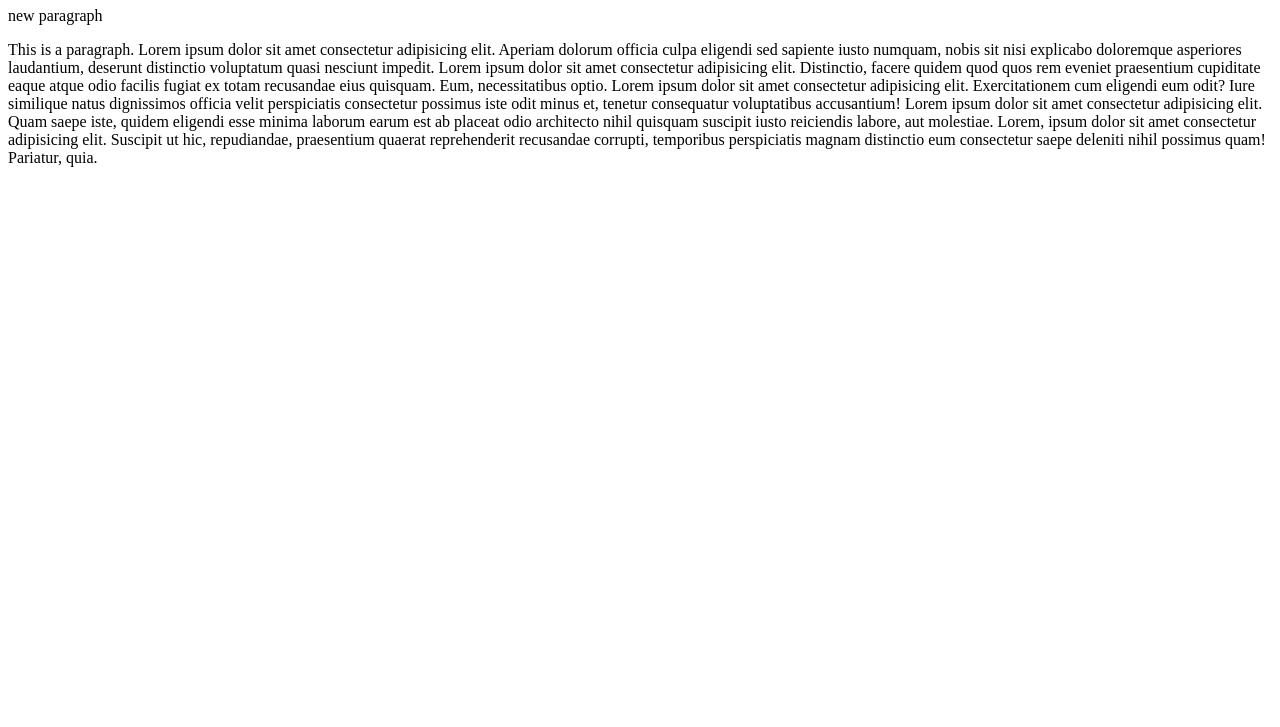
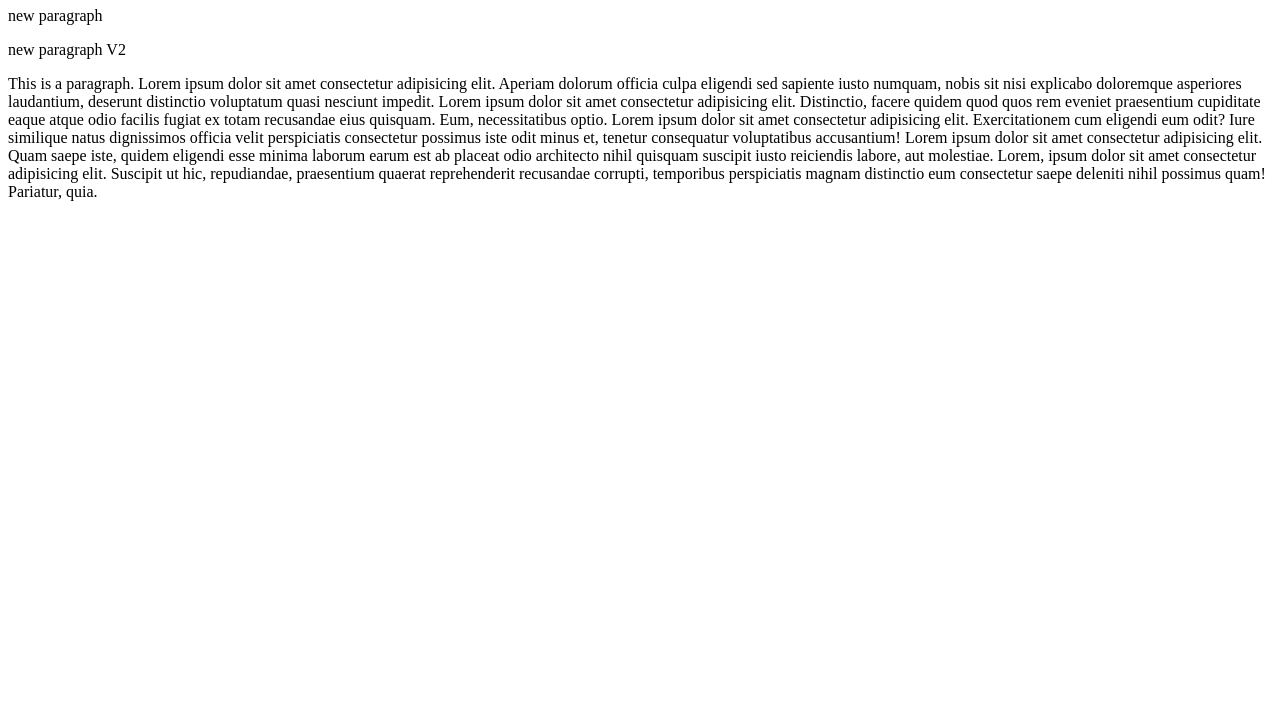
Before and after one commit to ravi-kumar-yarabarla/new-repo, a plain HTML site: page index.html in a window 1280 px wide. Shown: the part 73-800 px from the top of the page. Drawn offline with Linux system fonts and the light colour scheme.

Commit message:
commit V2

```diff
--- a/index.html
+++ b/index.html
@@ -9,6 +9,9 @@
     <h1>Page Contents</h1>
 
     <p>new paragraph</p>
+
+    <p>new paragraph V2</p>
+
     <p>
       This is a paragraph. Lorem ipsum dolor sit amet consectetur adipisicing
       elit. Aperiam dolorum officia culpa eligendi sed sapiente iusto numquam,
```
